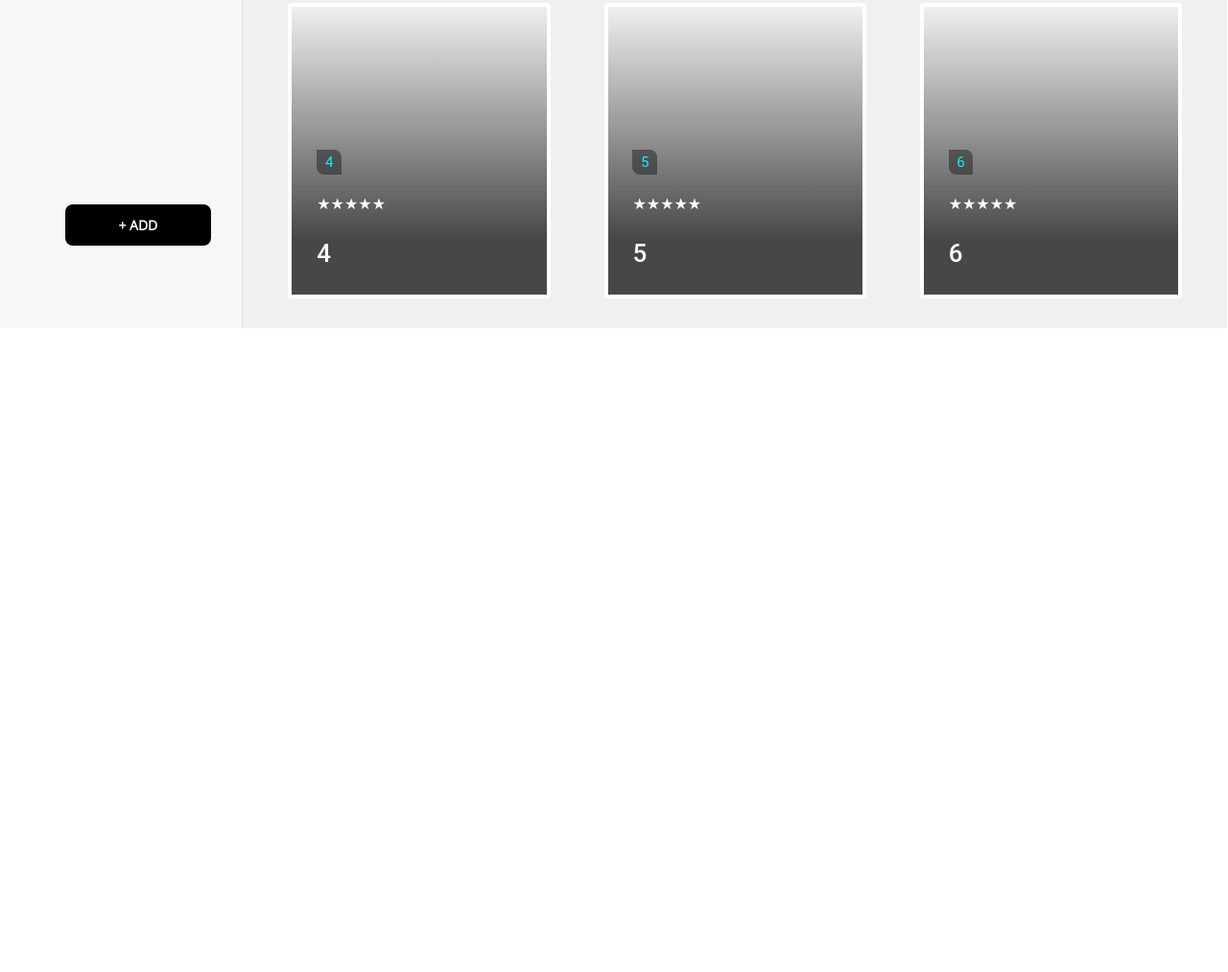
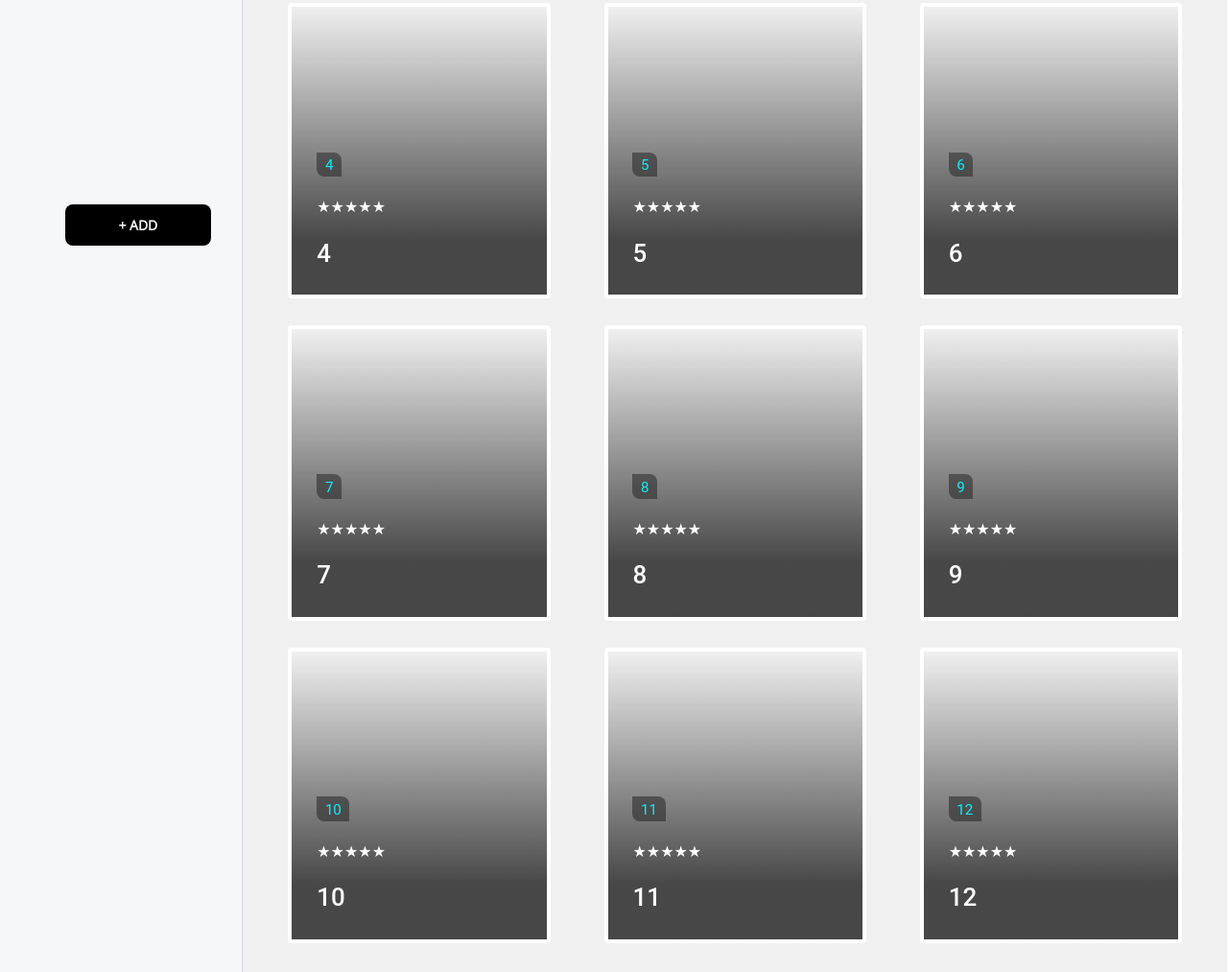
Before and after one commit to heet434/hackstackworkshop, a plain HTML site: page index.html in a window 1280 px wide. Shown: the part 425-1438 px from the top of the page at 96% size. Before the commit the page ends 800 px from the top, so only its background shows below. Drawn offline with nearby package versions, Linux system fonts and the light colour scheme; no server answers.

Commit message:
extra stuff

```diff
--- a/home.js
+++ b/home.js
@@ -37,7 +37,7 @@ const getData1 = async () => {
 getData1()
     .then(data => {console.log('resolved:', data);
         console.log(data.results[0].title);
-        for(var i=1; i<=6; i++){
+        for(var i=1; i<=12; i++){
                 $('#content' + i + ' .name').text(data.results[i-1].title);
                 var allgenres = glist[data.results[i-1].genre_ids[0] ];
                 // for(var j=1; j<data.results[i-1].genre_ids.length; j++){
@@ -54,7 +54,7 @@ getData1()
                 $('#content' + i).css("background-image","url(" + IMG_URL + data.results[i-1].poster_path + "), linear-gradient(180deg, rgba(29, 29, 29, 0) 0%, rgba(29, 29, 29, 0.8) 80.79%)");
                 $('#content' + i).css("background-size", "cover");
                 $('#content' + i).css("background-blend-mode", "overlay");
-                var w = data.results[i-1].vote_average*$("#content" + i + " .rating ").width()/10;
+                var w = data.results[i-1].vote_average*$("#content" + i + " .rating").width()/10;
                 $('#content' + i + ' .rating').css("width", w);
 
                 }
--- a/index.html
+++ b/index.html
@@ -44,6 +44,24 @@
                     <div class="thumbnails" id= "content6">
                         <div class = "things" > <p class="genre">6</p> <div class = "rating"><p>★★★★★</p></div> <p class="name">6</p> </div>
                     </div>
+                    <div class="thumbnails" id= "content7">
+                        <div class = "things" > <p class="genre">7</p> <div class = "rating"><p>★★★★★</p></div> <p class="name">7</p> </div>
+                    </div>
+                    <div class="thumbnails" id= "content8">
+                        <div class = "things" > <p class="genre">8</p> <div class = "rating"><p>★★★★★</p></div> <p class="name">8</p> </div>
+                    </div>
+                    <div class="thumbnails" id= "content9">
+                        <div class = "things" > <p class="genre">9</p> <div class = "rating"><p>★★★★★</p></div> <p class="name">9</p> </div>
+                    </div>
+                    <div class="thumbnails" id= "content10">
+                        <div class = "things" > <p class="genre">10</p> <div class = "rating"><p>★★★★★</p></div> <p class="name">10</p> </div>
+                    </div>
+                    <div class="thumbnails" id= "content11">
+                        <div class = "things" > <p class="genre">11</p> <div class = "rating"><p>★★★★★</p></div> <p class="name">11</p> </div>
+                    </div>
+                    <div class="thumbnails" id= "content12">
+                        <div class = "things" > <p class="genre">12</p> <div class = "rating"><p>★★★★★</p></div> <p class="name">12</p> </div>
+                    </div>
                 </div>
 
             </div>
--- a/style.css
+++ b/style.css
@@ -184,14 +184,20 @@ body{
                     }
                     .rating{
                         order: 1;
-                        height: calc(20vw*100/1185.16);
+                        /* height: calc(20vw*100/1185.16); */
+                        height: auto;
                         width: fit-content;
                         color: white;
                         overflow: hidden;
 
                     }
                         .rating p{
-                            width: inherit;
+                            /* width: inherit; */
+                            min-height: calc(12.67vw*100/1185.16);
+                            /* line-height: calc(12.67vw*100/1185.16);
+                            min-height: calc(12.67vw*100/1185.16);
+                            /* font-size: calc(20vw*100/1185.16); */
+
                         }
 
                     .genre{
```
Also changed, not shown: 2 other files.
